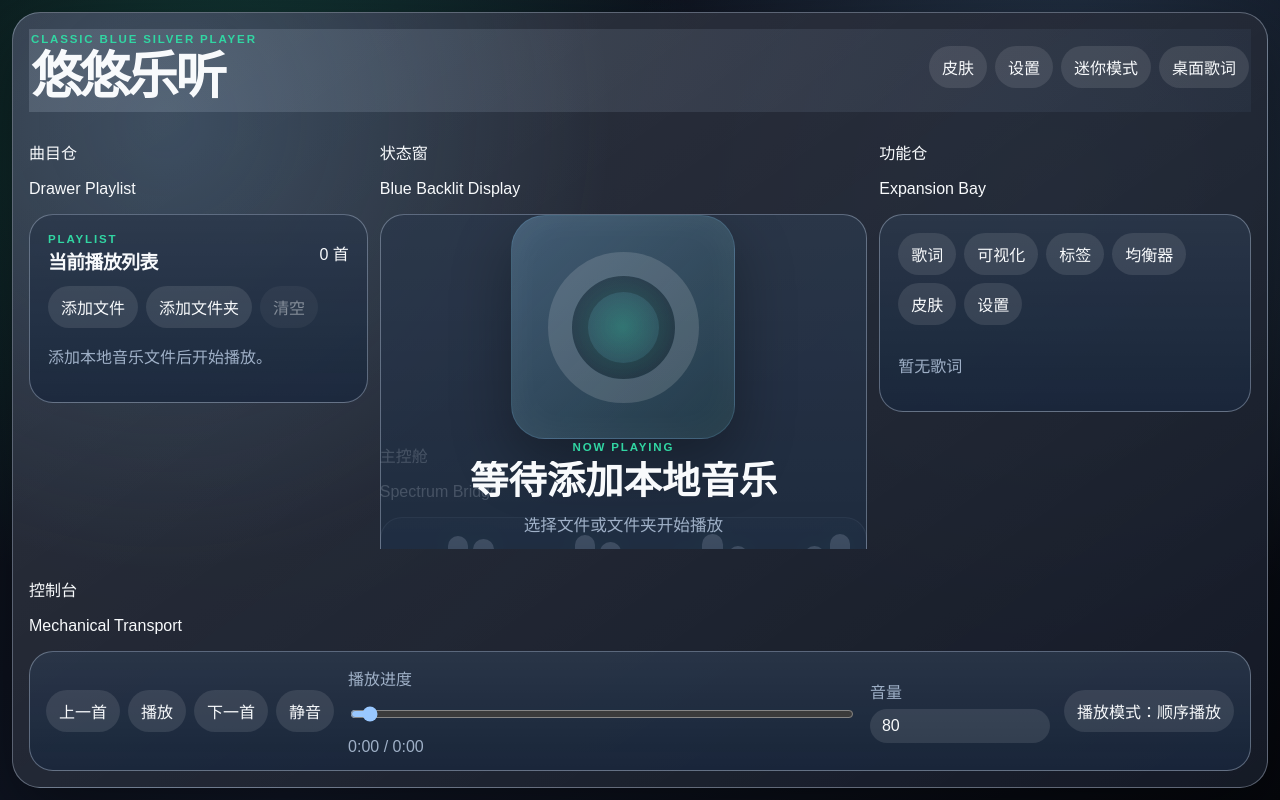
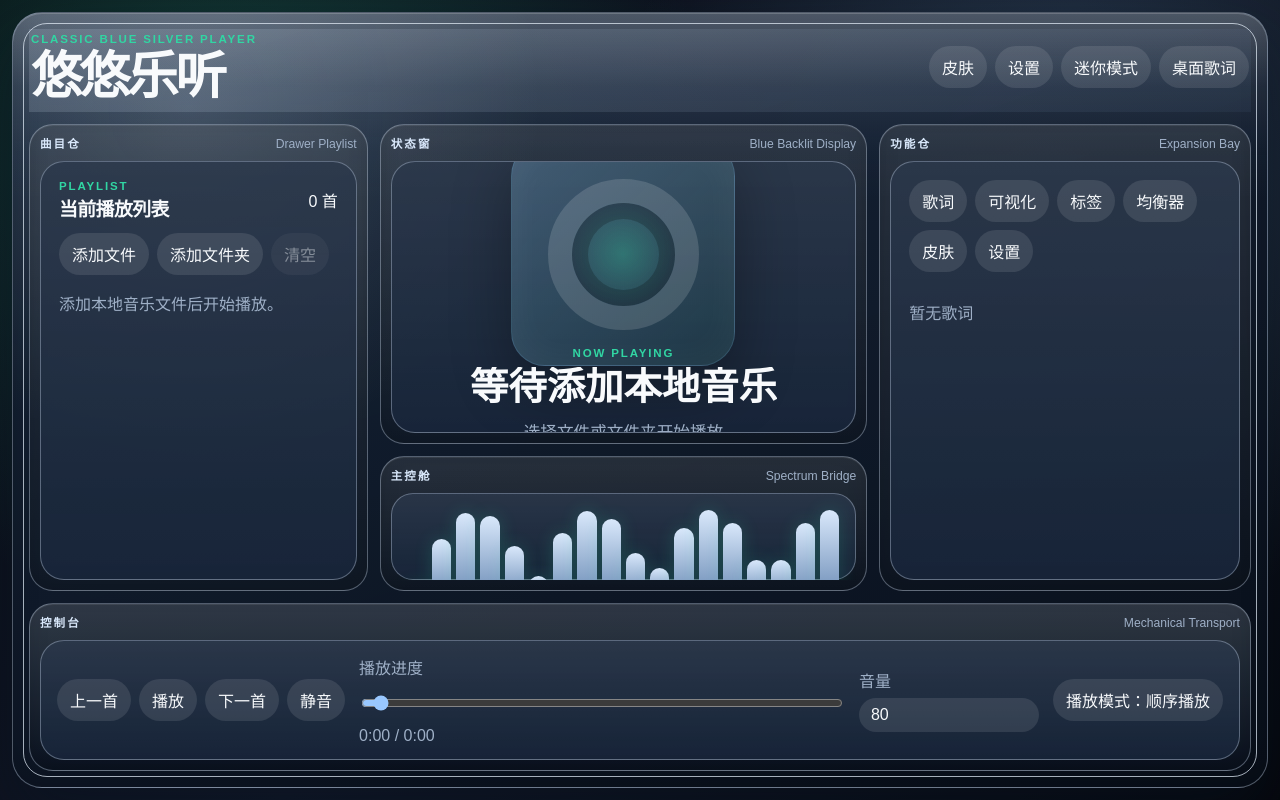
Before and after one commit to ijry/YoYoMusic, a React (Vite) app: page / in a window 1280 px wide. Built offline with nearby package versions, Linux system fonts and the light colour scheme.

Commit message:
style: harden hardware skin treatments

```diff
--- a/src/styles/skin-layouts.css
+++ b/src/styles/skin-layouts.css
@@ -9,6 +9,9 @@
   --skin-accent: #d9e8fb;
   --skin-panel: rgba(19, 34, 55, 0.82);
   --skin-border: rgba(218, 232, 251, 0.34);
+  --shell-edge: rgba(226, 237, 249, 0.72);
+  --shell-gloss: rgba(255, 255, 255, 0.18);
+  --shell-shadow: rgba(8, 18, 34, 0.48);
 }
 
 .skin-layout--dark-vinyl {
@@ -16,6 +19,9 @@
   --skin-accent: #71f5c4;
   --skin-panel: rgba(4, 5, 8, 0.88);
   --skin-border: rgba(216, 221, 232, 0.18);
+  --shell-edge: rgba(113, 245, 196, 0.28);
+  --shell-gloss: rgba(255, 255, 255, 0.08);
+  --shell-shadow: rgba(0, 0, 0, 0.6);
 }
 
 .skin-layout--transparent-crystal {
@@ -23,6 +29,9 @@
   --skin-accent: #e0faff;
   --skin-panel: rgba(186, 230, 253, 0.16);
   --skin-border: rgba(224, 250, 255, 0.48);
+  --shell-edge: rgba(224, 250, 255, 0.5);
+  --shell-gloss: rgba(255, 255, 255, 0.22);
+  --shell-shadow: rgba(7, 18, 33, 0.34);
 }
 
 .skin-layout--metal-rack {
@@ -30,6 +39,9 @@
   --skin-accent: #22c55e;
   --skin-panel: rgba(15, 23, 42, 0.9);
   --skin-border: rgba(250, 204, 21, 0.22);
+  --shell-edge: rgba(250, 204, 21, 0.34);
+  --shell-gloss: rgba(255, 255, 255, 0.08);
+  --shell-shadow: rgba(0, 0, 0, 0.58);
 }
 
 .skin-layout--warm-wood {
@@ -37,6 +49,9 @@
   --skin-accent: #ffe4b8;
   --skin-panel: rgba(73, 36, 18, 0.84);
   --skin-border: rgba(255, 228, 184, 0.28);
+  --shell-edge: rgba(255, 228, 184, 0.34);
+  --shell-gloss: rgba(255, 244, 214, 0.14);
+  --shell-shadow: rgba(28, 13, 6, 0.56);
 }
 
 .skin-chrome {
@@ -64,6 +79,93 @@
   display: grid;
   gap: 12px;
   overflow: hidden;
+}
+
+.device-shell {
+  position: relative;
+  isolation: isolate;
+  border-radius: 30px;
+  overflow: hidden;
+  box-shadow:
+    inset 0 1px 0 var(--shell-gloss),
+    inset 0 -18px 28px rgba(0, 0, 0, 0.16),
+    0 28px 64px var(--shell-shadow);
+}
+
+.device-shell::before {
+  content: "";
+  position: absolute;
+  inset: 10px;
+  border: 1px solid var(--shell-edge);
+  border-radius: 24px;
+  pointer-events: none;
+}
+
+.device-shell::after {
+  content: "";
+  position: absolute;
+  inset: 0 0 auto;
+  height: 74px;
+  background: linear-gradient(180deg, rgba(255, 255, 255, 0.12), transparent);
+  pointer-events: none;
+}
+
+.device-shell__header {
+  position: relative;
+  z-index: 1;
+}
+
+.device-module {
+  position: relative;
+  min-width: 0;
+  min-height: 0;
+  display: grid;
+  grid-template-rows: auto minmax(0, 1fr);
+  gap: 10px;
+  padding: 10px;
+  border: 1px solid var(--skin-border);
+  border-radius: 24px;
+  background:
+    linear-gradient(180deg, rgba(255, 255, 255, 0.11), rgba(255, 255, 255, 0.02)),
+    rgba(3, 8, 16, 0.18);
+  box-shadow:
+    inset 0 1px 0 rgba(255, 255, 255, 0.08),
+    inset 0 -10px 20px rgba(0, 0, 0, 0.14);
+}
+
+.device-module__header {
+  display: flex;
+  align-items: baseline;
+  justify-content: space-between;
+  gap: 12px;
+}
+
+.device-module__label,
+.device-module__eyebrow {
+  margin: 0;
+}
+
+.device-module__label {
+  color: var(--skin-accent);
+  font-size: 0.72rem;
+  font-weight: 700;
+  letter-spacing: 0.18em;
+  text-transform: uppercase;
+}
+
+.device-module__eyebrow {
+  color: var(--color-muted);
+  font-size: 0.76rem;
+}
+
+.device-module__body {
+  min-height: 0;
+  display: grid;
+  overflow: hidden;
+}
+
+.device-module__body--feature {
+  min-height: 0;
 }
 
 .skin-grid--classic {
@@ -154,6 +256,18 @@
   background: linear-gradient(180deg, var(--skin-accent), var(--skin-primary));
 }
 
+.device-module .playlist-panel,
+.device-module .feature-sidebar,
+.device-module .now-playing,
+.device-module .workbench-visualization,
+.device-module .player-controls {
+  height: 100%;
+}
+
+.device-module .player-controls {
+  grid-row: auto;
+}
+
 .skin-title--classic {
   background: linear-gradient(90deg, rgba(217, 232, 251, 0.16), rgba(111, 143, 184, 0.08));
 }
@@ -179,6 +293,72 @@
   background:
     linear-gradient(90deg, rgba(255, 228, 184, 0.16), rgba(120, 53, 15, 0.2)),
     var(--skin-panel);
+}
+
+.device-shell--classic {
+  background:
+    linear-gradient(180deg, rgba(226, 237, 249, 0.16), rgba(111, 143, 184, 0.04) 18%, transparent 24%),
+    radial-gradient(circle at 14% 12%, rgba(217, 232, 251, 0.18), transparent 22rem),
+    linear-gradient(160deg, rgba(24, 38, 59, 0.92), rgba(8, 15, 26, 0.98));
+}
+
+.device-shell--classic .device-module--controls {
+  background:
+    linear-gradient(180deg, rgba(221, 232, 247, 0.18), rgba(39, 58, 86, 0.08)),
+    rgba(8, 15, 26, 0.62);
+}
+
+.device-shell--vinyl {
+  border-radius: 34px;
+  background:
+    radial-gradient(circle at 32% 34%, rgba(113, 245, 196, 0.08), transparent 18rem),
+    linear-gradient(165deg, rgba(10, 12, 17, 0.98), rgba(2, 4, 8, 1));
+}
+
+.device-shell--vinyl .device-module--now-playing .cover-card,
+.device-shell--vinyl .device-module--visualization .workbench-visualization {
+  border-radius: 999px;
+}
+
+.device-shell--crystal {
+  background:
+    linear-gradient(145deg, rgba(236, 254, 255, 0.18), rgba(125, 211, 252, 0.06)),
+    rgba(9, 18, 31, 0.72);
+}
+
+.device-shell--crystal .device-module {
+  backdrop-filter: blur(18px);
+  background:
+    linear-gradient(180deg, rgba(255, 255, 255, 0.16), rgba(224, 250, 255, 0.06)),
+    rgba(14, 24, 38, 0.2);
+}
+
+.device-shell--rack {
+  border-radius: 20px;
+  background:
+    linear-gradient(180deg, rgba(100, 116, 139, 0.14), transparent 12%),
+    linear-gradient(180deg, rgba(17, 24, 39, 0.98), rgba(5, 9, 15, 1));
+}
+
+.device-shell--rack .device-module,
+.device-shell--rack .player-controls {
+  border-radius: 16px;
+}
+
+.device-shell--rack .device-module__label {
+  letter-spacing: 0.24em;
+}
+
+.device-shell--wood {
+  background:
+    linear-gradient(180deg, rgba(255, 228, 184, 0.12), transparent 18%),
+    linear-gradient(135deg, rgba(92, 49, 24, 0.94), rgba(32, 17, 9, 1));
+}
+
+.device-shell--wood .device-module {
+  background:
+    linear-gradient(180deg, rgba(255, 228, 184, 0.08), rgba(73, 36, 18, 0.05)),
+    rgba(39, 18, 9, 0.66);
 }
 
 .skin-thumbnail {
@@ -242,6 +422,11 @@
   gap: 8px;
 }
 
+.skin-card__meta {
+  color: var(--color-muted);
+  font-size: 0.82rem;
+}
+
 @media (max-width: 980px) {
   .skin-chrome {
     width: calc(100vw - 16px);
@@ -275,4 +460,9 @@
     grid-template-columns: 1fr;
     overflow: auto;
   }
+
+  .device-module__header {
+    align-items: flex-start;
+    flex-direction: column;
+  }
 }
```
Also changed, not shown: 1 other file (tests, documents, lock files or other folders).
